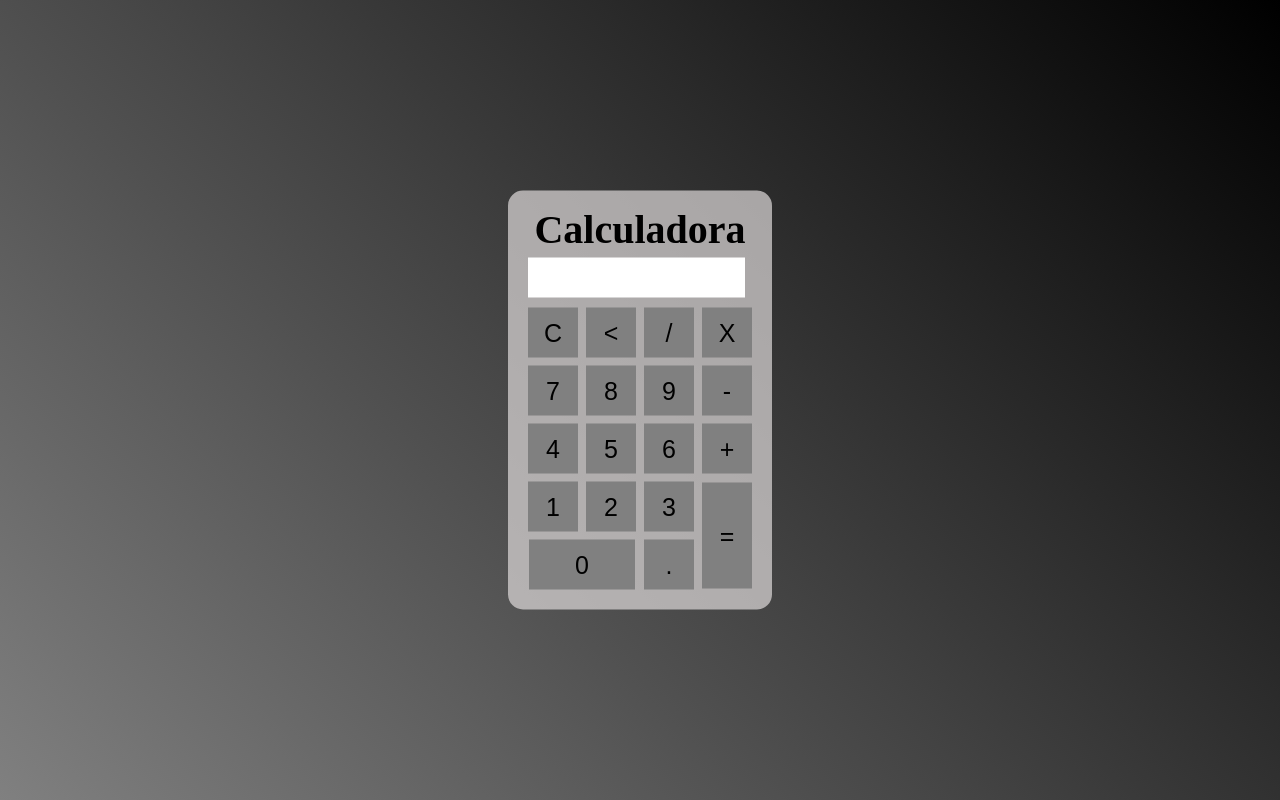
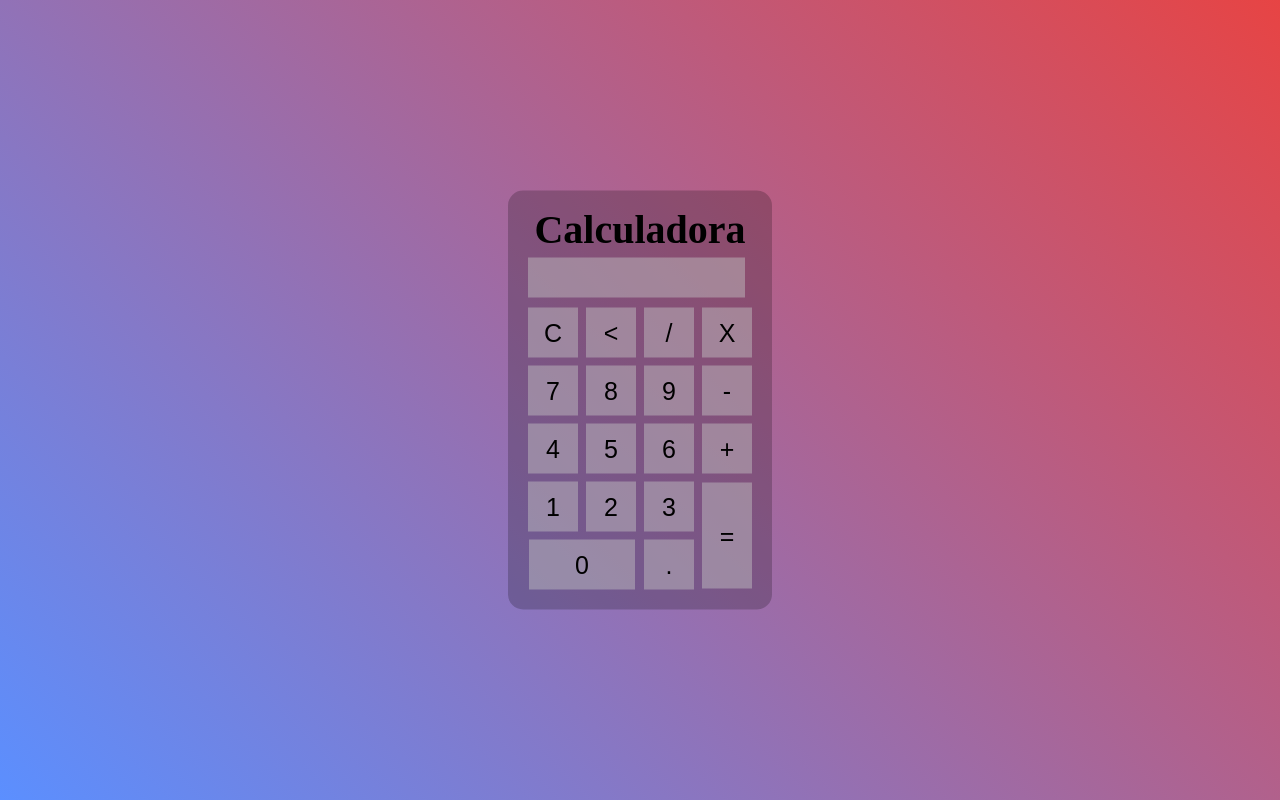
Before and after one commit to jhoaokei15/calculadora, a plain HTML site: page index.html in a window 1280 px wide. Drawn offline with Linux system fonts and the light colour scheme.

Commit message:
Add files via upload

```diff
--- a/index.html
+++ b/index.html
@@ -13,7 +13,7 @@
             <p id="resultado"></p>
             <table>
                 <tr>
-                    <td><button class="botao">C</button></td>
+                    <td><button class="botao" onclick="clean()">C</button></td>
                     <td><button class="botao"><</button></td>
                     <td><button class="botao" onclick="insert ('/')">/</button></td>
                     <td><button class="botao" onclick="insert ('X')">X</button></td>
@@ -37,7 +37,7 @@
                     <td rowspan="2"><button class="botao" style="height: 106px;">=</button></td>
                 </tr>
                 <tr>
-                    <td colspan="2"><button class="botao" style="width: 106px;">0</button></td>
+                    <td colspan="2"><button class="botao" style="width: 106px;" onclick="insert ('0')">0</button></td>
                     <td><button class="botao" onclick="insert ('.')">.</button></td>
                 </tr>
             </table>
--- a/styles.css
+++ b/styles.css
@@ -3,15 +3,15 @@
     padding:0;
 }
 .fundo{
-    background-image:linear-gradient(45deg, grey, black);
+    background-image:linear-gradient(45deg, rgb(91, 143, 255), rgb(231, 68, 68));
     height: 100vh;
-    color: black;
+    color: rgb(0, 0, 0);
     font-family:'Times New Roman', Times, serif;
     text-align: center;
 }
 .Calculadora{
     position: absolute;
-    background-color: rgba(222, 219, 219, 0.7);
+    background-color: rgba(0, 0, 0, 0.211);
     top: 50%;
     left: 50%;
     transform: translate(-50%,-50%);
@@ -25,7 +25,7 @@
     margin: 3px;
     font-size: 25px;
     cursor: pointer;
-    background-color: gray;
+    background-color: rgba(194, 194, 194, 0.463);
     border: none;
     color: black;
 }
@@ -34,7 +34,7 @@
     color: white;
 }
 #resultado{
-    background-color: white;
+    background-color: rgba(194, 194, 194, 0.463);
     width: 207px;
     height: 30px;
     margin: 5px;
```
